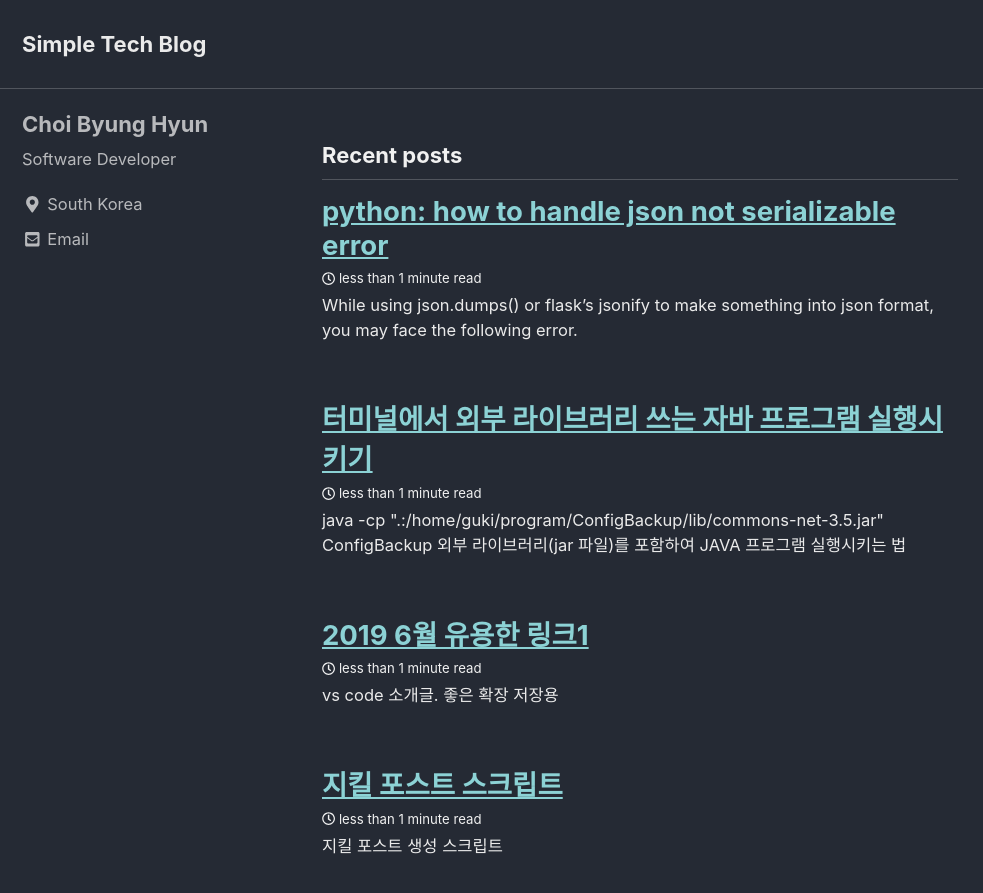
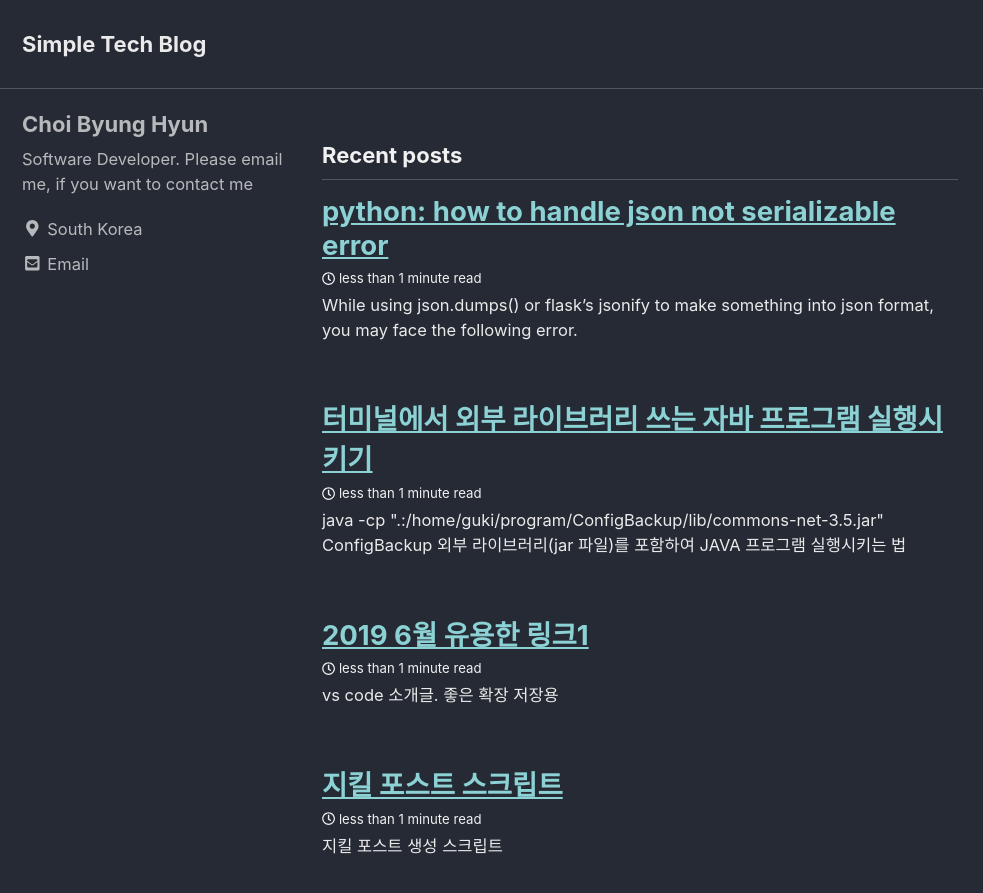
Before and after one commit to feryll/feryll.github.io, a Jekyll site: the page built from index.html, in a window 1280 px wide and 900 px high. Shown: the top 893 px of the window, without its empty margins (0-983 px from the left). Built offline with Jekyll 4.4.1, drawn with Linux system fonts in a browser that asks for light colours; cached includes are drawn as plain includes; nearby versions of some CDN libraries; the list of posts is cut into pages by our own code.

Commit message:
One line added to the bio

```diff
--- a/_config.yml
+++ b/_config.yml
@@ -110,7 +110,7 @@ analytics:
 author:
   name             : "Choi Byung Hyun"
   avatar           : # path of avatar image, e.g. "/assets/images/bio-photo.jpg"
-  bio              : "Software Developer"
+  bio              : "Software Developer.\nPlease email me, if you want to contact me"
   location         : "South Korea"
   email            : joshua.feryll@gmail.com
   links:
```
